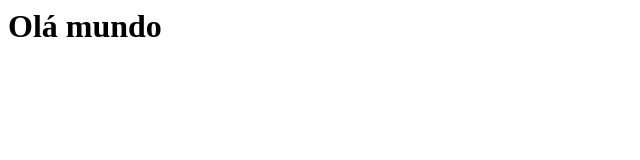
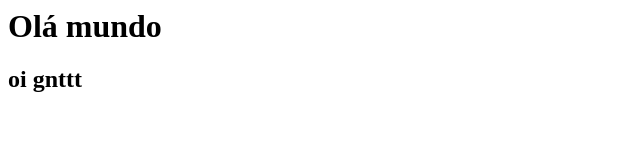
Before and after one commit to biazika/projeto1, a plain HTML site: page index.html in a window 1280 px wide. Shown: the whole page, without its empty margins (0-640 px from the left). Drawn offline with Linux system fonts and the light colour scheme.

Commit message:
Add files via upload

```diff
--- a/index.html
+++ b/index.html
@@ -4,5 +4,6 @@
  </head>
  <body>
   <h1>Olá mundo</h1>
+  <h2>oi gnttt</h2>
  </body>
 </html>
```
